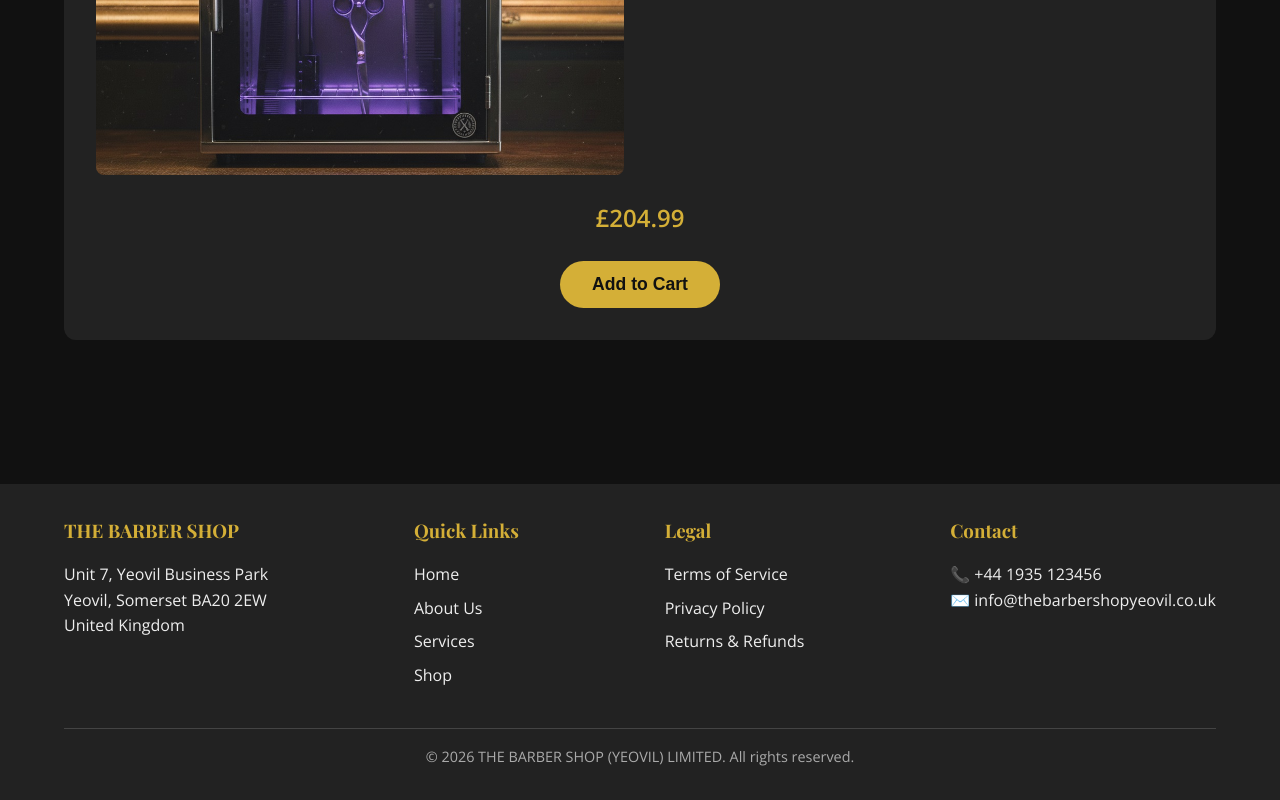
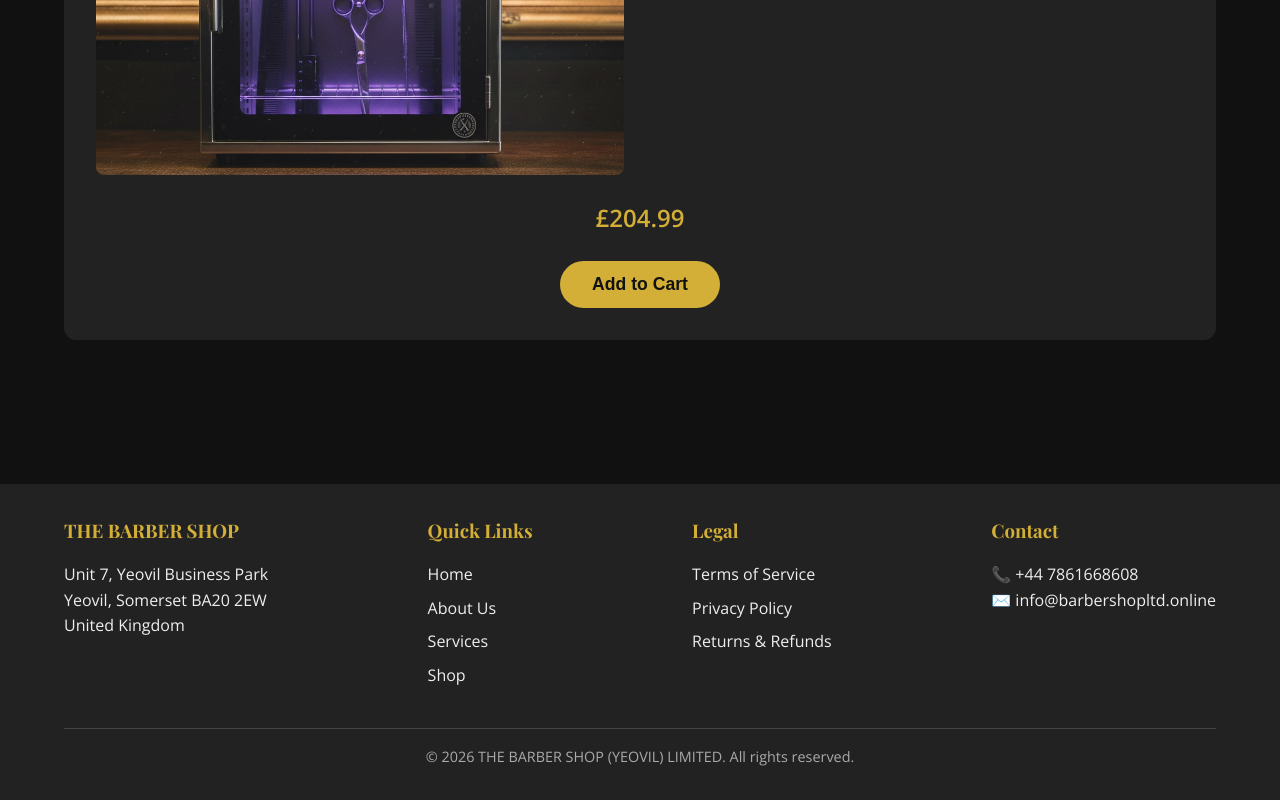
Before and after one commit to wayubade38-maker/the-barber-shop, a website: page grooming-accessories.html in a window 1280 px wide. Shown: the part 6783-7583 px from the top of the page. Drawn offline with nearby package versions, Linux system fonts and the light colour scheme.

Commit message:
Update grooming-accessories.html

```diff
--- a/grooming-accessories.html
+++ b/grooming-accessories.html
@@ -425,7 +425,7 @@
 </div>
         <div class="footer-section">
           <h3>Contact</h3>
-          <p>📞 +44 1935 123456<br>✉️ info@thebarbershopyeovil.co.uk</p>
+          <p>📞 +44 7861668608<br>✉️ info@barbershopltd.online</p>
         </div>
       </div>
       <div class="copyright">
```
